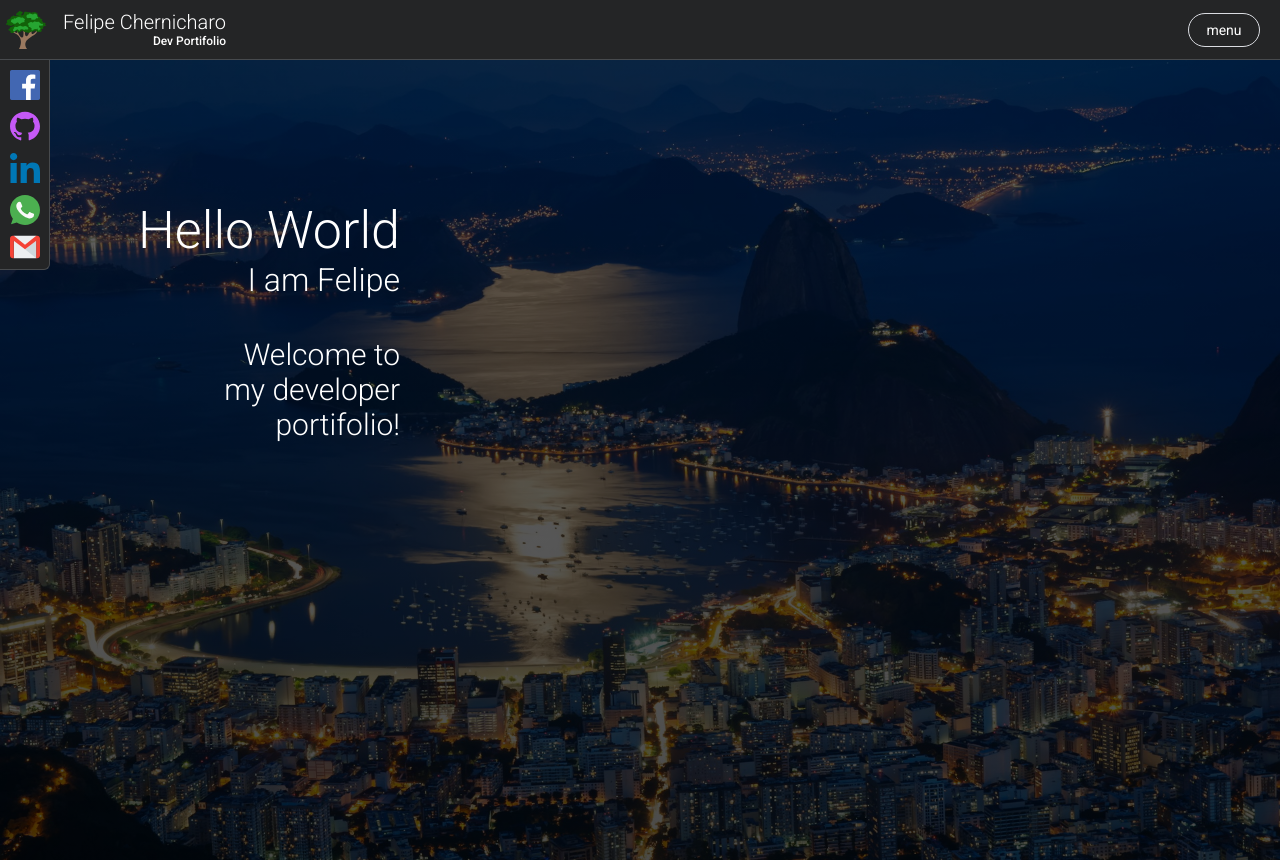
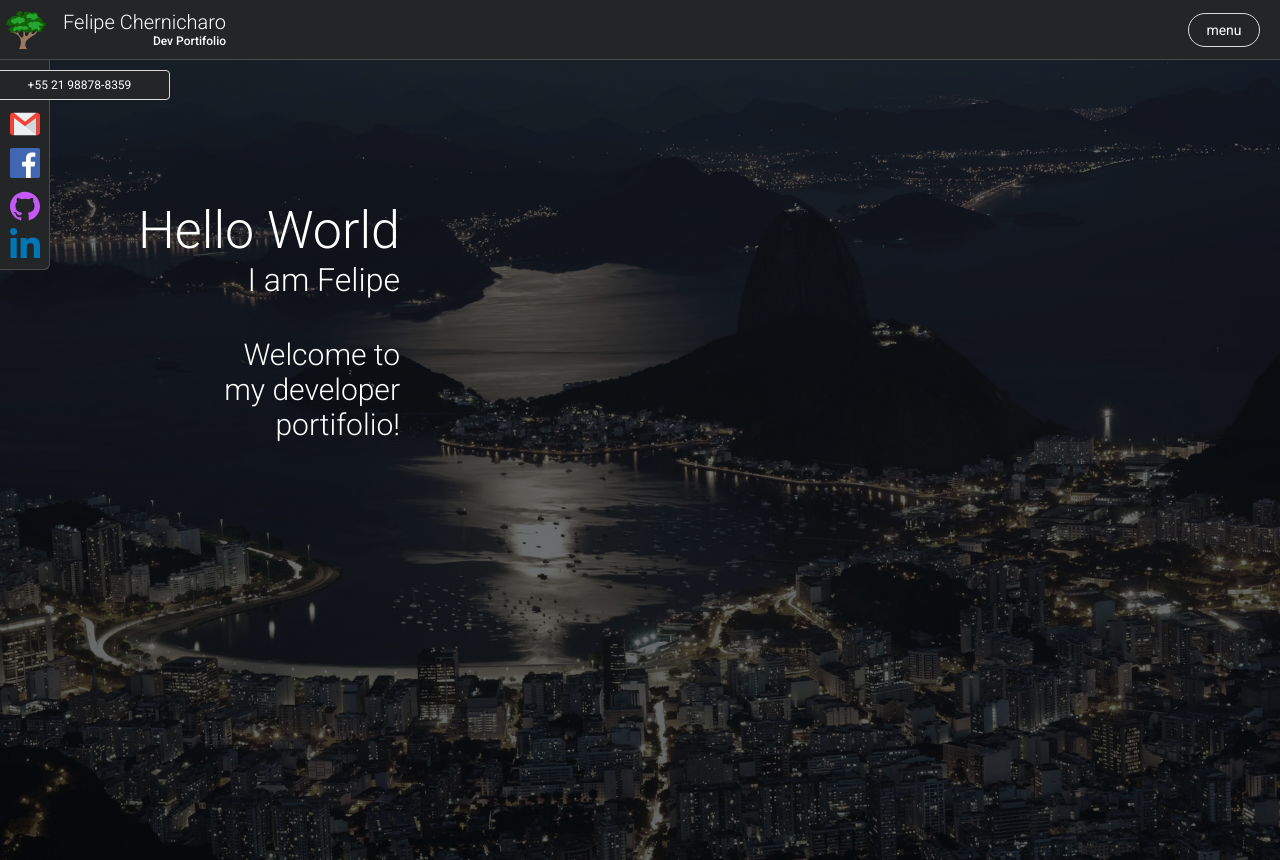
Before and after one commit to mrChernicharo/portifolio, a React (Create React App) app: page / in a window 1280 px wide. Both pictures are taken after a click on the element 24 px from the left and 86 px from the top of the page. Built offline with nearby package versions, Linux system fonts and the light colour scheme.

Commit message:
links SideBar

```diff
--- a/src/components/NavBar/index.js
+++ b/src/components/NavBar/index.js
@@ -34,14 +34,12 @@ function DropdownMenu(){
       </div>
     </div>
    );
-}
+  }
 
 function NavBar(props) {
 
   return(
     <Container>
-
-
       <nav className="navbar">
         <div className="left-content">
           <img className="tree" src={logoImg} alt="tree-logo"/>
--- a/src/pages/Home/index.js
+++ b/src/pages/Home/index.js
@@ -1,4 +1,4 @@
-import React /*, {useEffect}*/ from 'react';
+import React, { useState } /*, {useEffect}*/ from 'react';
 import NavBar from '../../components/NavBar';
 import Container from './styles'
 import githubImg from '../../assets/icons/github.svg';
@@ -7,13 +7,43 @@ import whatsappImg from '../../assets/icons/whatsapp.svg';
 import gmailImg from '../../assets/icons/gmail.svg';
 import faceImg from '../../assets/icons/009-facebook.svg';
 
-function Home() {
 
-  // useEffect(() => {
-  //   window.addEventListener('resize', () => {
-  //     const myWidth  = window.innerWidth;
-  //     const myHeight = window.innerHeight;
-  //     console.log(`width: ${myWidth} | height: ${myHeight}`);
+
+function SideBar(props){
+
+  return (
+    <div style={{
+      position: 'absolute',
+      width: `${props.width}`,
+      height: '30px',
+      marginLeft: `${props.margin}`,
+      fontSize: '12px',
+      background: '#242526',
+      border: '1px solid #dadce1',
+      display: 'flex',
+      alignItems: 'center',
+      justifyContent: 'center',
+      borderRadius: '4px',
+      cursor: 'text',
+    }}>{props.text}</div>
+    );
+  }
+
+
+
+  function Home() {
+    const [open, setOpen] = useState(false);
+    const [open2, setOpen2] = useState(false);
+
+    function handleSideBar1(){
+      setOpen(!open);
+    }
+    function handleSideBar2(){
+      setOpen2(!open2);
+    }
+
+    // useEffect(() => {
+
   //  })
   // },[])
 
@@ -31,6 +61,17 @@ function Home() {
         </div>
 
         <div className="follow-me">
+
+          <div className="info" onClick={handleSideBar1}>
+            <img src={whatsappImg} alt="whatsapp"/>
+            {open && <SideBar text="+55 21 98878-8359" width="180px" margin="110px"/>}
+          </div>
+
+          <div className="info" onClick={handleSideBar2}>
+            <img src={gmailImg} alt="gmail"/>
+            {open2 && <SideBar text="felipe.chernicharo@gmail.com" width="240px" margin="140px"/>}
+          </div>
+
           <div className="info">
             <a href="https://www.facebook.com/felipe.chernicharo" target="blank">
               <img src={faceImg} alt="linkedin link"/>
@@ -43,23 +84,11 @@ function Home() {
             </a>
           </div>
 
-          <div className="info">
+          <div className="info" style={{marginTop: '-6px'}}>
             <a href="https://www.linkedin.com/in/felipe-chernicharo-27ba911a8/" target="blank">
               <img src={linkedinImg} alt="linkedin link"/>
             </a>
           </div>
-
-          <div className="info">
-
-            <img src={whatsappImg} alt="whatsapp"/>
-
-            {/* <p>+55 21 98878-8359</p> */}
-          </div>
-          <div className="info">
-            <img src={gmailImg} alt="gmail"/>
-            {/* <p>felipe.chernicharo@gmail.com</p> */}
-          </div>
-
         </div>
       </Container>
 
--- a/src/pages/Home/styles.js
+++ b/src/pages/Home/styles.js
@@ -8,8 +8,8 @@ const Container = styled.div`
   display: flex;
   padding: 140px 0 60px 60px;
   background-image: linear-gradient(
-      rgba(0, 0, 0, 0.60),
-      rgba(0, 0, 0, 0.70)) ,url(${homeBG});
+      rgba(0, 0, 0, 0.20),
+      rgba(0, 0, 0, 0.30)) ,url(${homeBG});
   background-size: cover;
 
   div.text-box{
```
Also changed, not shown: src/assets/backgrounds/rio-bg.jpg, src/assets/backgrounds/rio-bg2.jpg (added).
